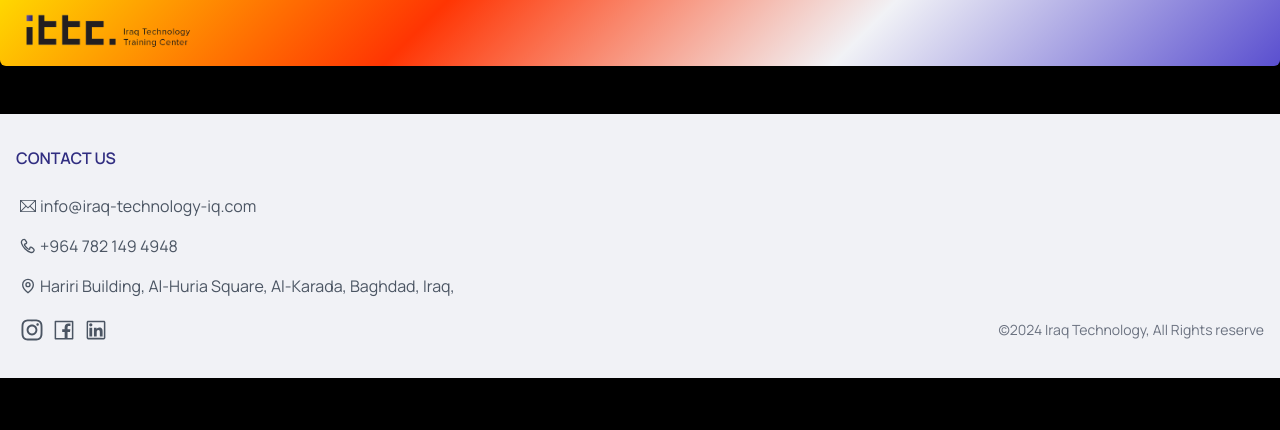
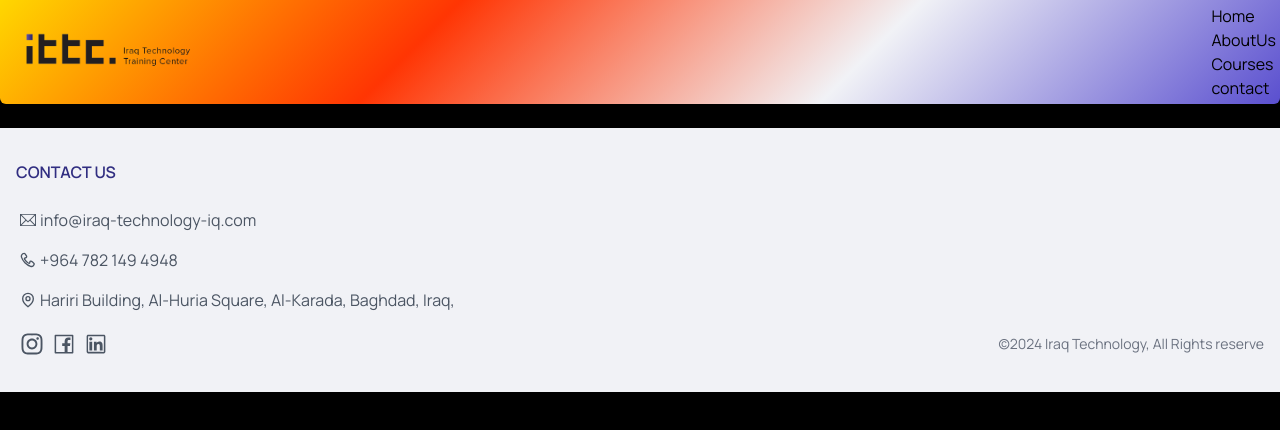
Before and after one commit to morshedbdc/ITTC_Project, a React (Create React App) app: page /contact in a window 1280 px wide. Shown: the top 430 px of the page. Built offline with nearby package versions, Linux system fonts and the light colour scheme.

Commit message:
navigate navbar

```diff
--- a/package.json
+++ b/package.json
@@ -37,6 +37,7 @@
     ]
   },
   "devDependencies": {
+    "react-router-dom": "^6.27.0",
     "tailwindcss": "^3.4.13"
   }
 }
--- a/src/App.jsx
+++ b/src/App.jsx
@@ -1,11 +1,24 @@
+import { BrowserRouter, Route, Routes } from "react-router-dom";
 import Footer from "./component/Footer";
 import Navbar from "./component/navbar";
+import Home from "./Sections/Home";
+import AboutUs from "./Sections/AboutUs";
+import Courses from "./Sections/Courses";
+
 
 function App() {
   return (
     <div className="bg-black h-screen font-oswald">
+      <BrowserRouter>
       <Navbar/>
-      Lorem ipsum, dolor sit amet consectetur adipisicing elit. Soluta, veniam laudantium? Ut iusto commodi autem repellendus laborum adipisci? Rerum, nobis animi? Quis veniam voluptatum tenetur cupiditate qui sequi incidunt voluptas!
+      <Routes>
+        <Route path="/" element={<Home />}>
+          <Route path="/AboutUs" element={<AboutUs />} />
+          <Route path="/Courses" element={<Courses />} />
+          <Route path="/contact" element={<contact />} />
+        </Route>
+      </Routes>
+    </BrowserRouter>
       <Footer/>
     </div>
   );
--- /dev/null
+++ b/src/Sections/AboutUs.jsx
@@ -0,0 +1,9 @@
+import React from 'react'
+
+function AboutUs() {
+  return (
+    <div>AboutUs</div>
+  )
+}
+
+export default AboutUs
--- /dev/null
+++ b/src/Sections/Courses.jsx
@@ -0,0 +1,9 @@
+import React from 'react'
+
+function Courses() {
+  return (
+    <div>Courses</div>
+  )
+}
+
+export default Courses
--- /dev/null
+++ b/src/Sections/Home.jsx
@@ -0,0 +1,9 @@
+import React from 'react'
+
+function Home() {
+  return (
+    <div>Home</div>
+  )
+}
+
+export default Home
--- /dev/null
+++ b/src/Sections/contact.jsx
@@ -0,0 +1,9 @@
+import React from 'react'
+
+function contact() {
+  return (
+    <div>contact</div>
+  )
+}
+
+export default contact
--- a/src/component/navbar.jsx
+++ b/src/component/navbar.jsx
@@ -1,16 +1,37 @@
+import { Link } from 'react-router-dom';
 import ittc from '../images/ittc.png'
+
+
 
 function navbar() {
     return (
         <div>
         <div
-            className="max-w-screen- flex flex-wrap items-center justify-between mx-auto p-1 rounded-b-md "
+            className="max-w-screen- flex flex-wrap items-center justify-between mx-auto p-1 rounded-b-md  position: fixed;"
             style={{
             backgroundImage:
                 "linear-gradient(-45deg, #5A4FCF, #f1f2f6, #FF3503, #FFD700)",
             }}
         >
             <img src={ittc} alt="" className="w-40 xl:w-52" />
+
+
+        <nav>
+        <ul>
+          <li>
+            <Link to="/">Home</Link>
+          </li>
+          <li>
+            <Link to="/AboutUs">AboutUs</Link>
+          </li>
+          <li>
+            <Link to="/Courses">Courses</Link>
+          </li>
+          <li>
+          <Link to="/contact">contact</Link>
+          </li>
+        </ul>
+      </nav>
         </div>
         </div>
     );
```
Also changed, not shown: 1 other file (tests, documents, lock files or other folders).
